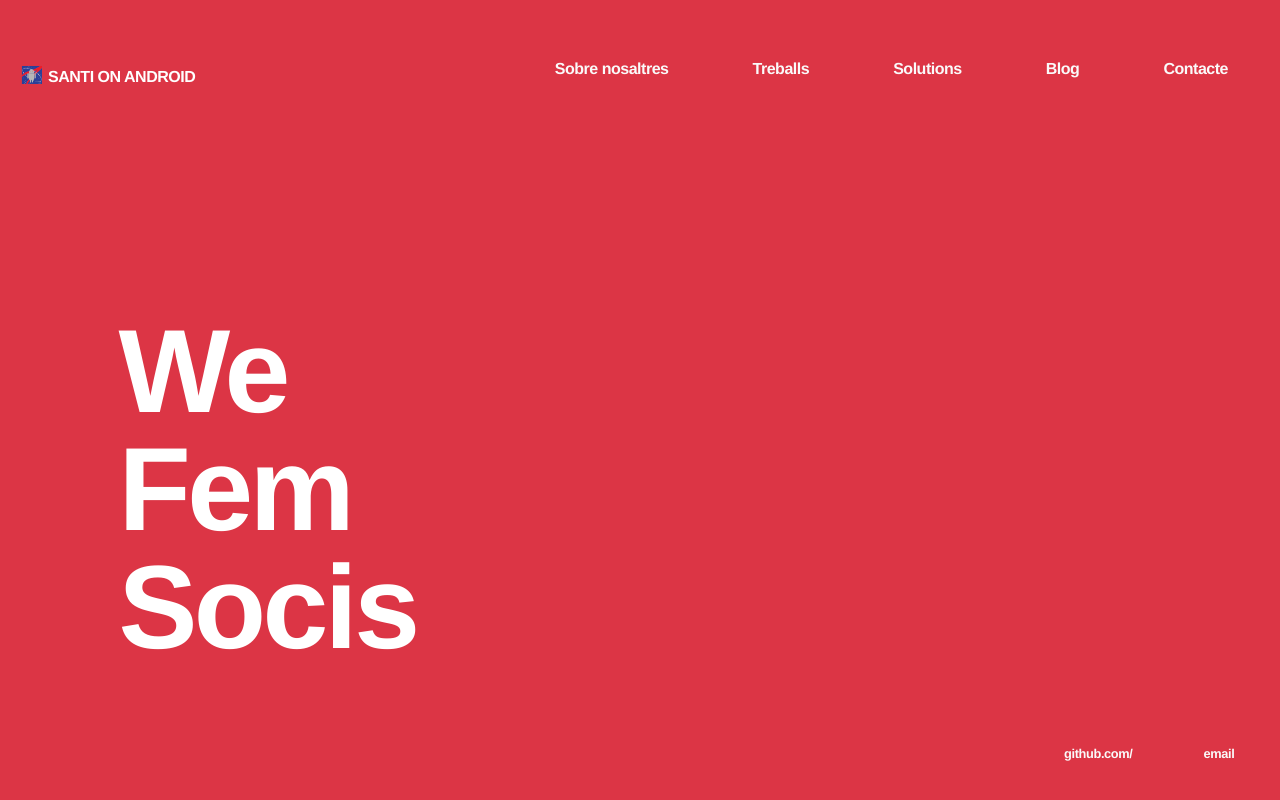
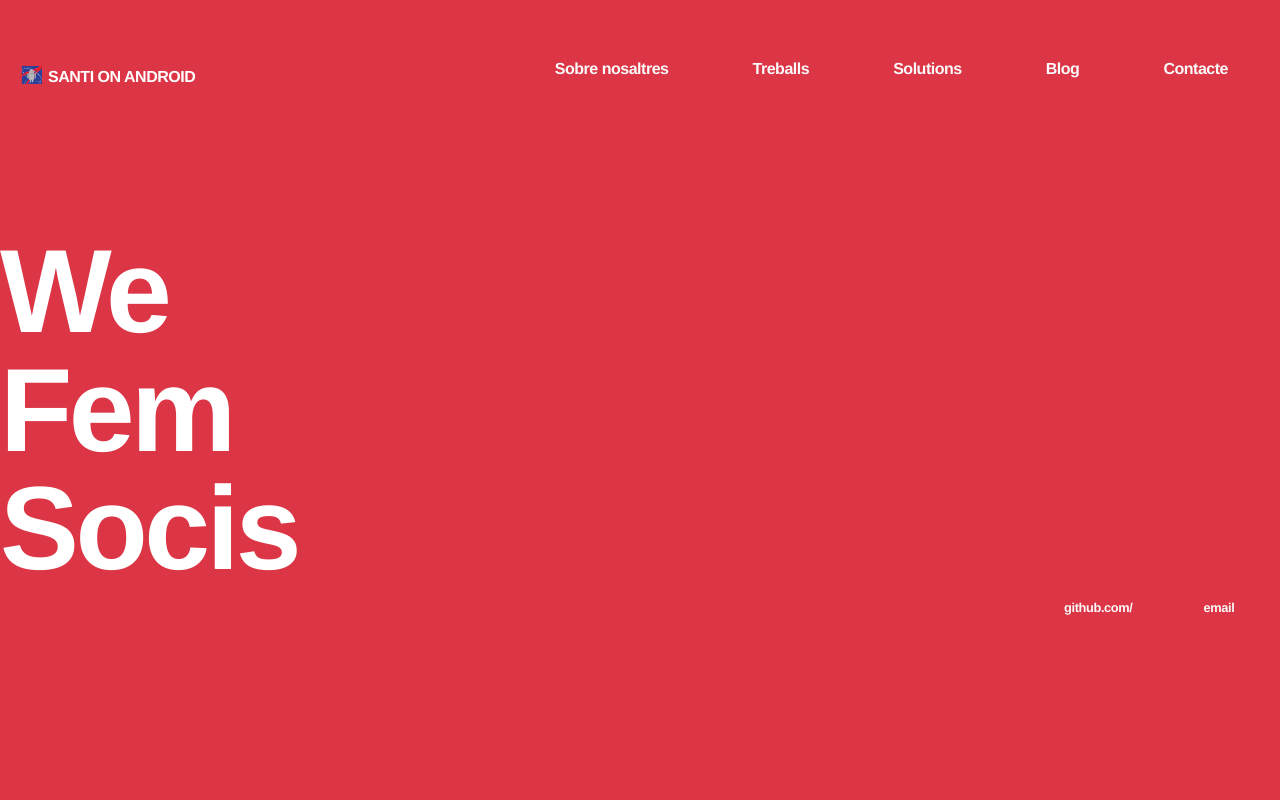
Before and after one commit to SantiOnAndroid/SantiOnAndroid.github.io, a Jekyll site: the page built from index.html, in a window 1280 px wide. Shown: the top 800 px of the page. Built offline with Jekyll 4.4.1, drawn with Linux system fonts in a browser that asks for light colours; some web fonts are replaced.

Commit message:
modificant titolj

```diff
--- a/css/main.css
+++ b/css/main.css
@@ -71,7 +71,7 @@
     font-weight: 800;
     letter-spacing: -.03em;
     line-height: 100%;
-    margin-left: 1em;
+    margin:0;
     vertical-align: top;
 
 
```
